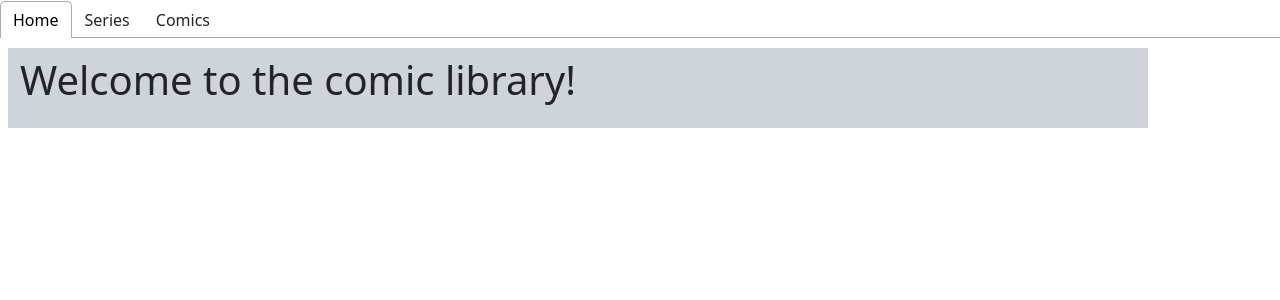
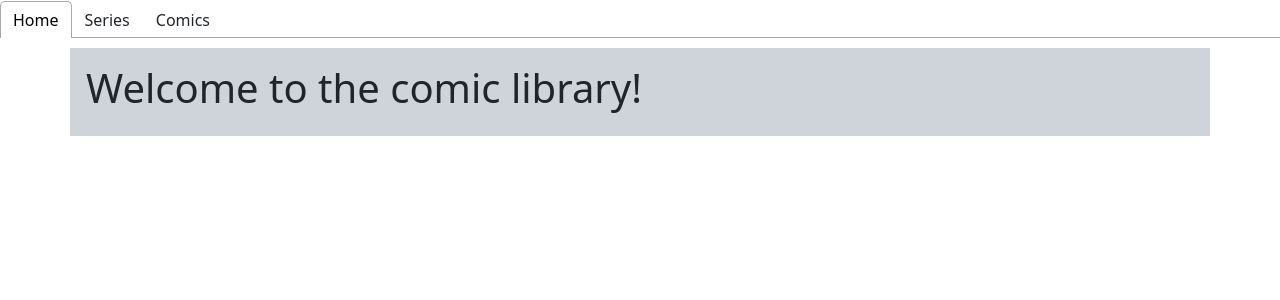
Before and after one commit to StephanColson/Comixy, a React (Vite) app: page / in a window 1280 px wide. Shown: the top 300 px of the page. Built offline with nearby package versions, Linux system fonts and the light colour scheme.

Commit message:
Cards stays inside the section area (grey background). Filters will become a modal later.

```diff
--- a/src/components/Section.jsx
+++ b/src/components/Section.jsx
@@ -3,15 +3,15 @@ import {Container, Col, Row} from "react-bootstrap";
 export function Section(props){
     const {children, title} = props;
     return<>
-        <Container className="pb-3 pt-2 m-2 bg-dark-subtle">
+        <Container className="p-3 bg-dark-subtle">
                 {title && (
-                    <Row>
+                    <Row className="mb-2">
                         <Col className="text-center">
                             <h5>{title}</h5>
                         </Col>
                     </Row>
                 )}
-                <Row>
+                <Row className="g-2">
                     {children}
                 </Row>
         </Container>
```
